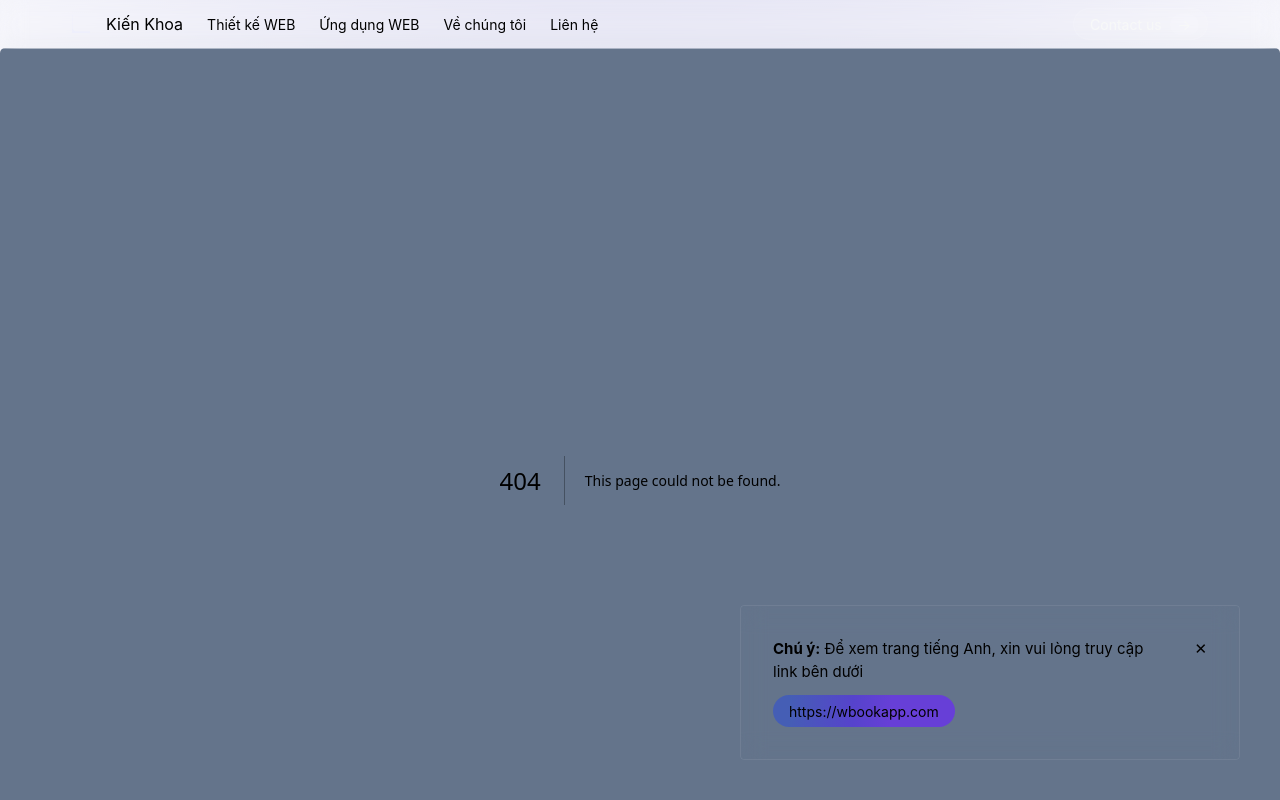
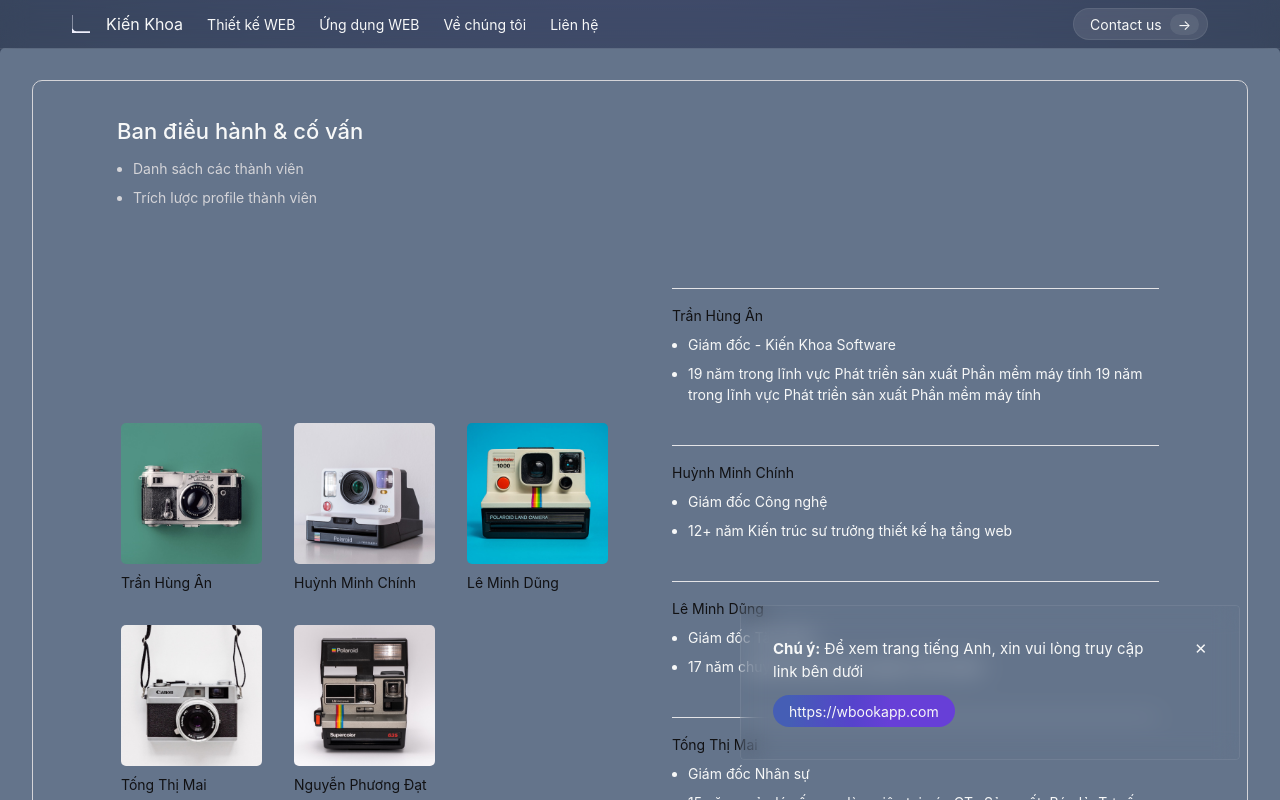
Before and after one commit to anlett10/kienkhoa-1, a Next.js app: page /team in a window 1280 px wide. Before the commit this address had no page. Shown: the top 800 px of the page. Built offline with nearby package versions, Linux system fonts and the light colour scheme.

Commit message:
team page, footer

```diff
--- /dev/null
+++ b/app/team/page.tsx
@@ -0,0 +1,102 @@
+const team = [
+  {
+    name: "Trần Hùng Ân",
+    title: "Giám đốc - Kiến Khoa Software",
+    profile:
+      "19 năm trong lĩnh vực Phát triền sản xuất Phần mềm máy tính 19 năm trong lĩnh vực Phát triền sản xuất Phần mềm máy tính",
+  },
+  {
+    name: "Huỳnh Minh Chính",
+    title: "Giám đốc Công nghệ",
+    profile: "12+ năm Kiến trúc sư trưởng thiết kế hạ tầng web",
+  },
+  {
+    name: "Lê Minh Dũng",
+    title: "Giám đốc Tài chính",
+    profile: "17 năm chuyên gia cấp cao quản lý Tài chính",
+  },
+  {
+    name: "Tống Thị Mai",
+    title: "Giám đốc Nhân sự",
+    profile:
+      "15 năm quản lý cấp cao làm việc tại các CTy Sản xuất, Bán lẻ, Tư vấn Giáo dục",
+  },
+  {
+    name: "Nguyễn Phương Đạt",
+    title: "Giám đốc Thiết kế",
+    profile: "10+ năm Trưởng bộ phận Thiết kế",
+  },
+];
+
+export default function Team() {
+  return (
+    <div className="rounded-xl border-gray-300 lg:rounded-2xl lg:border lg:p-6">
+      <div className="space-y-3 px-24 pt-3">
+        <h1 className="text-xl font-medium">Ban điều hành & cố vấn</h1>
+        <div className="space-y-5">
+          <ul className="list-disc space-y-2 pl-4 text-sm text-gray-300">
+            <li>Danh sách các thành viên</li>
+            <li>Trích lược profile thành viên</li>
+          </ul>
+        </div>
+      </div>
+      <div className="mx-auto grid max-w-2xl grid-cols-1 items-center gap-y-16 gap-x-0 py-24 px-4 sm:px-6 sm:py-16 lg:max-w-full lg:grid-cols-2 lg:px-8">
+        <div className="grid grid-cols-2 grid-rows-2 gap-x-4 px-8 sm:grid-cols-3 sm:gap-6 lg:gap-8">
+          <div>
+            <img
+              src="alexander-andrews-brAkTCdnhW8-unsplash.jpg"
+              alt="Walnut card tray with white powder coated steel divider and 3 punchout holes."
+              className="rounded-lg bg-gray-100"
+            />
+            <p className="mt-2 text-sm text-gray-1000">Trần Hùng Ân</p>
+          </div>
+          <div>
+            <img
+              src="eniko-kis-KsLPTsYaqIQ-unsplash.jpg"
+              alt="Top down view of walnut card tray with embedded magnets and card groove."
+              className="rounded-lg bg-gray-100"
+            />
+            <p className="mt-2 text-sm text-gray-1000">Huỳnh Minh Chính</p>
+          </div>
+          <div>
+            <img
+              src="patrick-OIFgeLnjwrM-unsplash.jpg"
+              alt="Side of walnut card tray with card groove and recessed card area."
+              className="rounded-lg bg-gray-100"
+            />
+            <p className="mt-2 text-sm text-gray-1000">Lê Minh Dũng</p>
+          </div>
+          <div>
+            <img
+              src="yoann-siloine-_T4w3JDm6ug-unsplash.jpg"
+              alt="Walnut card tray filled with cards and card angled in dedicated groove."
+              className="rounded-lg bg-gray-100"
+            />
+            <p className="mt-2 text-sm text-gray-1000">Tống Thị Mai</p>
+          </div>
+          <div>
+            <img
+              src="guillaume-coupy-6HuoHgK7FN8-unsplash.jpg"
+              alt="Walnut card tray filled with cards and card angled in dedicated groove."
+              className="rounded-lg bg-gray-100"
+            />
+            <p className="mt-2 text-sm text-gray-1000">Nguyễn Phương Đạt</p>
+          </div>
+        </div>
+        <div>
+          <dl className="mt-16 grid grid-cols-1 gap-x-6 gap-y-10 px-8 sm:grid-cols-1 sm:gap-y-16 lg:gap-x-8">
+            {team.map((person) => (
+              <div key={person.name} className="border-t border-gray-200 pt-4">
+                <dt className="text-sm text-gray-1000">{person.name}</dt>
+                <ul className="list-disc space-y-2 pl-4">
+                  <li className="mt-2 text-sm">{person.title}</li>
+                  <li className="mt-2 text-sm">{person.profile}</li>
+                </ul>
+              </div>
+            ))}
+          </dl>
+        </div>
+      </div>
+    </div>
+  );
+}
--- a/components/footer.tsx
+++ b/components/footer.tsx
@@ -33,7 +33,7 @@ const footerLinks = [
     title: "Công ty",
     links: [
       { title: "Về Kiến Khoa", href: "/about" },
-      { title: "Ban điều hành", href: "#" },
+      { title: "Ban điều hành (mẫu)", href: "/team" },
       { title: "Nhóm phát triển", href: "#" },
     ],
   },
```
